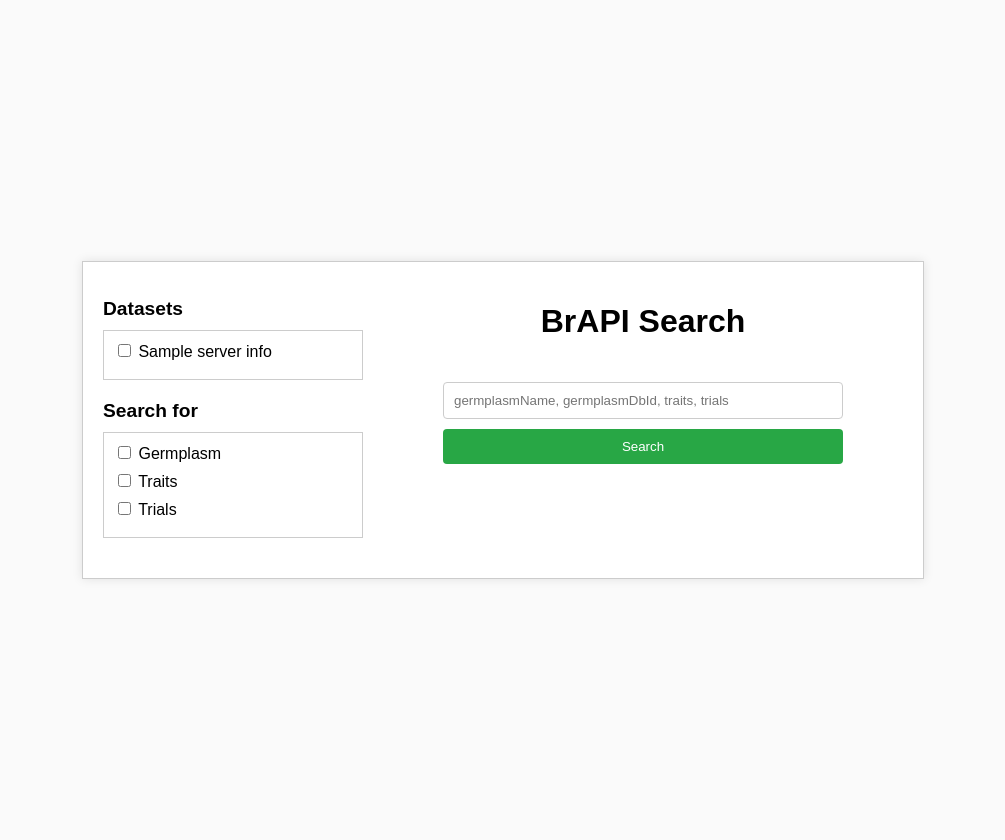
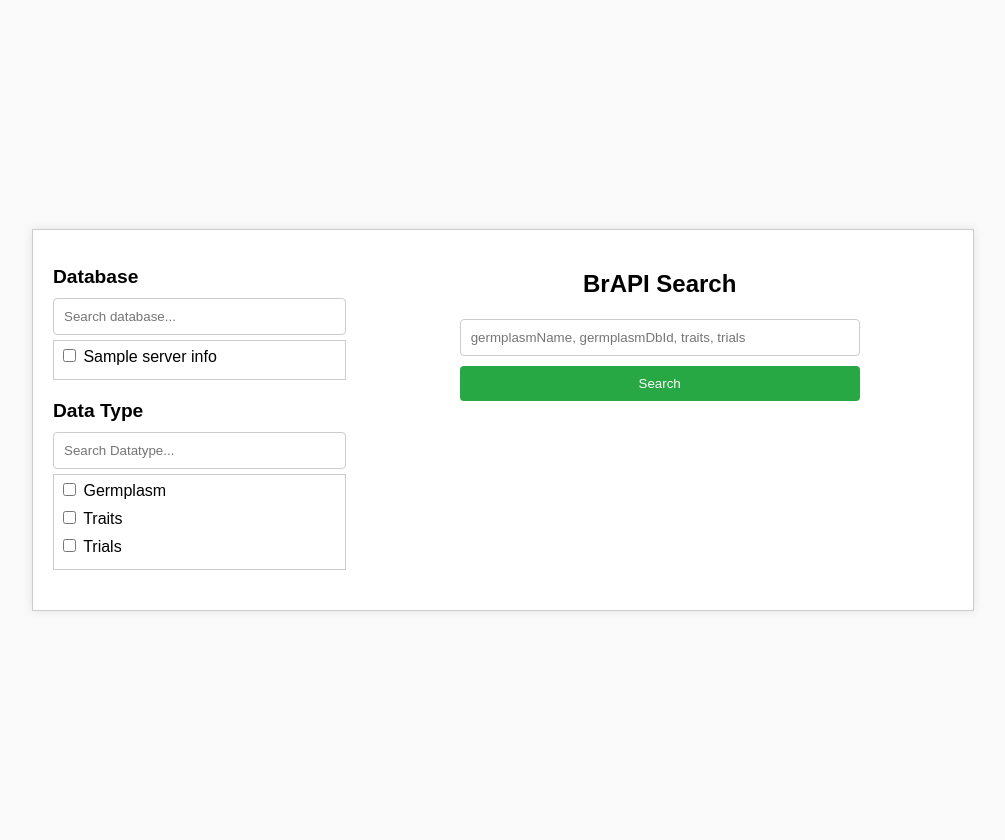
Before and after one commit to NehaSJ99/BrAPI_Search, a Flask app: template app/templates/index.html in a window 1280 px wide. Shown: the whole page, without its empty margins (137-1142 px from the left). Run offline with Flask 2, Linux system fonts and the light colour scheme; the template is opened without the code that fills it: most values are stand-ins (such as "Sample title", 1, 10 or a date in 2020).

Commit message:
Changes on front page

```diff
--- a/app/templates/index.html
+++ b/app/templates/index.html
@@ -20,7 +20,7 @@
             flex-direction: row;
             justify-content: space-between;
             align-items: flex-start;
-            max-width: 800px;
+            max-width: 900px;
             width: 100%;
             background-color: white;
             border: 1px solid #ccc;
@@ -41,8 +41,8 @@
             padding: 10px;
             border: 1px solid #ccc;
             border-radius: 4px;
-            margin-top: 20px;
-            box-sizing: border-box; /* Ensures padding doesn't increase width */
+            margin-top: 1px;
+            box-sizing: border-box;
         }
         .search-button {
             width: 100%;
@@ -54,7 +54,7 @@
             color: white;
             cursor: pointer;
             margin-top: 10px;
-            box-sizing: border-box; /* Ensures padding doesn't increase width */
+            box-sizing: border-box;
         }
         .search-button:hover {
             background-color: #218838;
@@ -81,10 +81,56 @@
             margin-bottom: 8px;
         }
         .datasets-container, .searchfor-container {
-            max-height: 300px; /* Limit height to enable scrollbar */
-            overflow-y: auto; /* Add scrollbar */
+            max-height: 200px;
+            overflow-y: auto;
             border: 1px solid #ccc;
+            padding: 5px;
+        }
+        .selected-filters {
+            display: flex;
+            flex-wrap: wrap;
+        }
+        .filter-tag {
+            background-color: #e0e0e0;
+            border-radius: 10px;
+            padding: 4px 8px;
+            margin: 5px;
+            display: flex;
+            align-items: center;
+        }
+        .filter-tag span {
+            margin-right: 8px;
+        }
+        .filter-tag button {
+            background: none;
+            border: none;
+            cursor: pointer;
+            font-size: 1rem;
+            line-height: 1;
+        }
+        .keyword-search {
+            width: 100%;
             padding: 10px;
+            border: 1px solid #ccc;
+            border-radius: 4px;
+            margin-bottom: 5px;
+            box-sizing: border-box;
+        }
+        .clear-button {
+            background-color: #dc3545;
+            color: white;
+            border: none;
+            border-radius: 4px;
+            padding: 10px;
+            cursor: pointer;
+            margin-top: 10px;
+            box-sizing: border-box;
+        }
+        .clear-button:hover {
+            background-color: #c82333;
+        }
+        .clear-button {
+            display: none;
         }
     </style>
 </head>
@@ -94,39 +140,43 @@
             <div class="filter-box">
                 <!-- Datasets Filter -->
                 <div class="filters-section">
-                    <h2 class="filters-heading">Datasets</h2>
-                    <div class="checkbox-container datasets-container">
+                    <h2 class="filters-heading">Database</h2>
+                    <input type="text" class="keyword-search" id="datasetSearch" placeholder="Search database...">
+                    <div class="selected-filters" id="selectedFilters"></div> <!-- Move selected filters here -->
+                    <div class="checkbox-container datasets-container" id="datasetContainer">
                         <!-- Server checkboxes -->
                         {% for title, info in server_info|dictsort %}
                         <label class="checkbox-label">
-                            <input type="checkbox" name="servers[]" value="{{ title }}">
+                            <input type="checkbox" name="servers[]" value="{{ title }}" onclick="toggleFilter(event)">
                             {{ title }}
                         </label>
                         {% endfor %}
                     </div>
+                    <button type="button" class="clear-button" id="clearDatasets">Clear All</button>
                 </div>
 
                 <!-- Search for Filter -->
                 <div class="filters-section">
-                    <h2 class="filters-heading">Search for</h2>
-                    <div class="checkbox-container searchfor-container">
+                    <h2 class="filters-heading">Data Type</h2>
+                    <input type="text" class="keyword-search" id="searchForSearch" placeholder="Search Datatype...">
+                    <div class="checkbox-container searchfor-container" id="searchForContainer">
                         <label class="checkbox-label">
-                            <input type="checkbox" name="search_for" value="germplasm" class="single-radio">
+                            <input type="checkbox" name="search_for" value="germplasm" class="single-radio" onclick="toggleFilter(event)">
                             Germplasm
                         </label>
                         <label class="checkbox-label">
-                            <input type="checkbox" name="search_for" value="traits" class="single-radio">
+                            <input type="checkbox" name="search_for" value="traits" class="single-radio" onclick="toggleFilter(event)">
                             Traits
                         </label>
                         <label class="checkbox-label">
-                            <input type="checkbox" name="search_for" value="trials" class="single-radio">
+                            <input type="checkbox" name="search_for" value="trials" class="single-radio" onclick="toggleFilter(event)">
                             Trials
                         </label>
                     </div>
                 </div>
             </div>
             <div class="search-container">
-                <h1>BrAPI Search</h1>
+                <h2>BrAPI Search</h2>
                 <input type="text" id="searchBox" name="query" class="search-box" placeholder="germplasmName, germplasmDbId, traits, trials">
                 <button type="submit" class="search-button">Search</button>
                 <p id="errorQuery" class="error-message">Please enter a search query.</p>
@@ -178,6 +228,84 @@
 
             return valid;
         }
+
+        // Keyword search for Datasets
+        document.getElementById('datasetSearch').addEventListener('input', function() {
+            let filter = this.value.toLowerCase();
+            let labels = document.getElementById('datasetContainer').getElementsByTagName('label');
+            Array.from(labels).forEach(label => {
+                let text = label.textContent || label.innerText;
+                label.style.display = text.toLowerCase().indexOf(filter) > -1 ? '' : 'none';
+            });
+        });
+
+        // Keyword search for Search for
+        document.getElementById('searchForSearch').addEventListener('input', function() {
+            let filter = this.value.toLowerCase();
+            let labels = document.getElementById('searchForContainer').getElementsByTagName('label');
+            Array.from(labels).forEach(label => {
+                let text = label.textContent || label.innerText;
+                label.style.display = text.toLowerCase().indexOf(filter) > -1 ? '' : 'none';
+            });
+        });
+
+        // Clear all datasets
+        document.getElementById('clearDatasets').addEventListener('click', function() {
+            document.querySelectorAll('input[name="servers[]"]').forEach(cb => cb.checked = false);
+            updateSelectedFilters();
+        });
+
+        // Toggle filter tags
+        function toggleFilter(event) {
+            updateSelectedFilters();
+            updateClearButtonVisibility();
+        }
+
+        //clear button visibilty function
+        function updateClearButtonVisibility() {
+        const clearButton = document.getElementById('clearDatasets');
+        const selectedDatasets = document.querySelectorAll('input[name="servers[]"]:checked');
+
+        if (selectedDatasets.length > 0) {
+            clearButton.style.display = 'block';
+        } else {
+            clearButton.style.display = 'none';
+        }
+}
+
+        // Update selected filters display
+        function updateSelectedFilters() {
+            const selectedFiltersContainer = document.getElementById('selectedFilters');
+            selectedFiltersContainer.innerHTML = '';
+
+            // Get selected datasets
+            const selectedDatasets = Array.from(document.querySelectorAll('input[name="servers[]"]:checked'))
+                .map(cb => cb.value);
+            selectedDatasets.forEach(dataset => {
+                addFilterTag(dataset, 'servers[]');
+            });
+            updateClearButtonVisibility();
+        }
+
+        // Add filter tag to display
+        function addFilterTag(filter, name) {
+            const selectedFiltersContainer = document.getElementById('selectedFilters');
+            const tag = document.createElement('div');
+            tag.className = 'filter-tag';
+            tag.innerHTML = `<span>${filter}</span> <button onclick="removeFilter('${filter}', '${name}')">&times;</button>`;
+            selectedFiltersContainer.appendChild(tag);
+        }
+
+        // Remove filter
+        function removeFilter(filter, name) {
+            const inputs = document.querySelectorAll(`input[name="${name}"]`);
+            inputs.forEach(input => {
+                if (input.value === filter) {
+                    input.checked = false;
+                }
+            });
+            updateSelectedFilters();
+        }
     </script>
 </body>
 </html>
```
